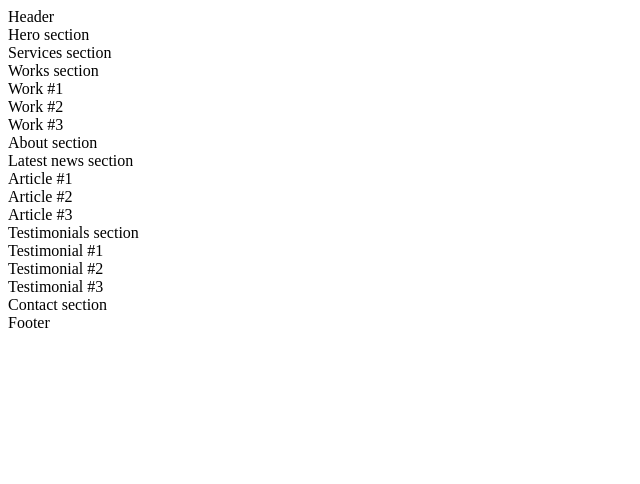
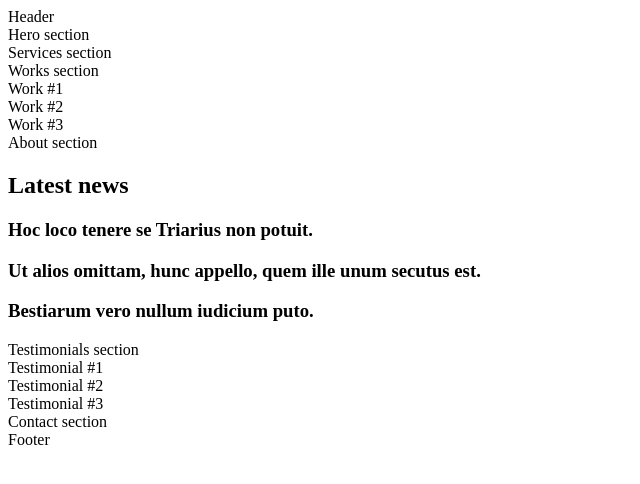
Before and after one commit to Scandere78/holbertonschool-web_front_end, a plain HTML site: page html_advanced/6-index.html in a window 1280 px wide. Shown: the whole page, without its empty margins (0-640 px from the left). Drawn offline with Linux system fonts and the light colour scheme.

Commit message:
add the task

```diff
--- a/html_advanced/6-index.html
+++ b/html_advanced/6-index.html
@@ -1,5 +1,5 @@
 <!DOCTYPE html>
-<html lang="en"dir="ltr" >
+<html lang="en" dir="ltr">
 <head>
     <meta charset="UTF-8">
     <meta name="viewport" content="width=device-width, initial-scale=1.0, viewport-fit=cover">
@@ -19,10 +19,11 @@
             <article>Work #3</article>
         </section>
         <section>About section</section>
-            <section>Latest news section
-                <article>Article #1</article>
-                <article>Article #2</article>
-                <article>Article #3</article>
+        <section>
+            <h2>Latest news</h2>
+            <article> <h3>Hoc loco tenere se Triarius non potuit.</h3></article>
+            <article> <h3>Ut alios omittam, hunc appello, quem ille unum secutus est.</h3></article>
+            <article> <h3>Bestiarum vero nullum iudicium puto.</h3></article>
         </section>
         <section>Testimonials section
             <article>Testimonial #1</article>
@@ -30,7 +31,7 @@
             <article>Testimonial #3</article>
         </section>
         <section>Contact section</section>
+    </main>
     <footer>Footer</footer>
-        </main>
 </body>
 </html>
```
Lines whose indentation alone changed are shown as unchanged.
